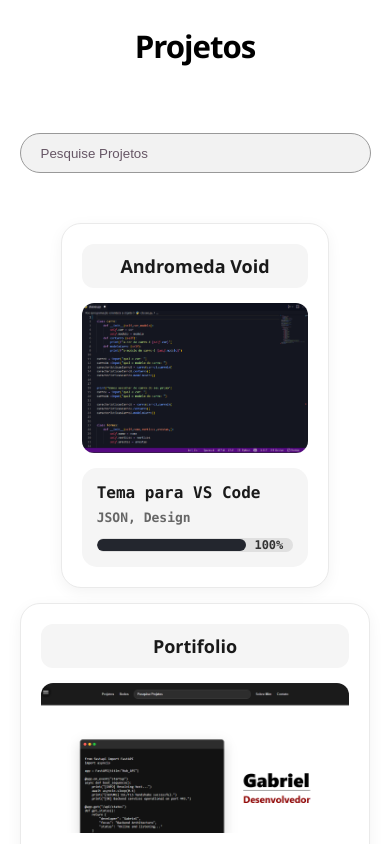
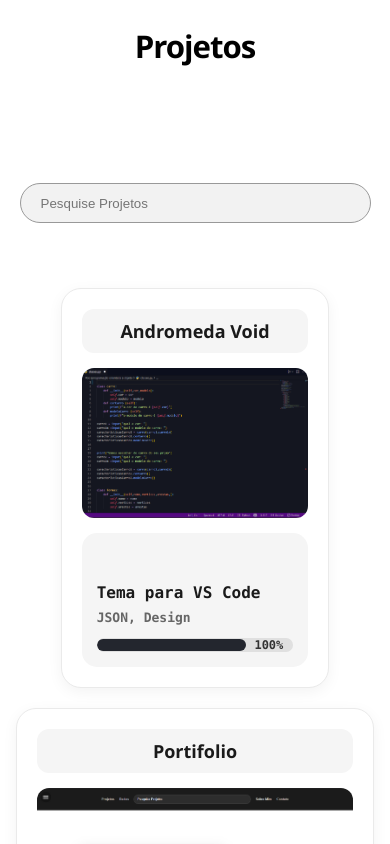
Before and after one commit to Gabrielbarbero/portfolio-gabriel-barbero, an Angular app: page / in a window 390 px wide. Shown: the part 1080-1924 px from the top of the page. Built offline with nearby package versions, Linux system fonts and the light colour scheme.

Commit message:
inacabado, padronização cards

```diff
--- a/src/app/components/card/card.css
+++ b/src/app/components/card/card.css
@@ -1,7 +1,8 @@
 .card {
     background-color: #ffffff;
     width: 100%;
-    max-width: 340px;
+    max-width: 380px; /* Largura PADRÃO para todos */
+    height: 420px; /* Altura RIGOROSAMENTE PADRÃO para todos */
     padding: 20px;
     display: flex;
     flex-direction: column;
@@ -12,6 +13,7 @@
     transition: transform 0.3s ease, box-shadow 0.3s ease;
     box-sizing: border-box;
     cursor: pointer;
+    margin: 0 auto; /* Garante centralização caso o container flex falhe */
 }
 
 .card:hover {
@@ -50,6 +52,8 @@
     object-fit: cover;
     width: 100%;
     height: 180px;
+    min-height: 180px;
+    max-height: 180px;
     border-radius: 12px;
 }
 
@@ -63,6 +67,8 @@
     padding: 15px;
     box-sizing: border-box;
     gap: 8px;
+    flex-grow: 1; /* Preenche o resto do card */
+    justify-content: flex-end; /* Empurra a barra de progresso pro final */
 }
 
 .infos h2 {
@@ -217,15 +223,16 @@
     .modal-desc {
         font-size: 14px;
     }
-
-    .card {
-        max-width: 100%;
-    }
 }
 
 @media (max-width: 400px) {
+    .card {
+        height: 400px; /* Ajuste leve para telas muito pequenas */
+    }
+
     .img-content {
         height: 150px;
+        min-height: 150px;
     }
 
     .title {
--- a/src/app/components/projetos/projetos.css
+++ b/src/app/components/projetos/projetos.css
@@ -28,7 +28,7 @@
     display: flex;
     flex-direction: column;
     align-items: center;
-    z-index: 100;
+    z-index: 99;
 }
 
 .search-bar-content {
@@ -37,7 +37,6 @@
     height: 40px;
     padding: 0 20px;
     border-radius: 20px;
-    transition: all 0.3s ease;
     background-color: #f2f2f2;
     color: #1a1a1a;
     border: 1px solid #999999;
@@ -46,82 +45,79 @@
     font-weight: 500;
 }
 
-.search-bar-content:hover {
-    box-shadow: 0 0 20px rgba(0, 0, 0, 0.1);
-    transform: scaleX(1.02);
-}
-
-.search-bar-content:focus {
-    border-color: #333333;
-    background-color: #ffffff;
-    box-shadow: 0 0 10px rgba(0, 0, 0, 0.1);
-}
-
-.search-bar-content::placeholder {
-    color: #665665;
-}
-
-.recommendations-list {
-    position: absolute;
-    top: 45px;
-    width: 100%;
-    background-color: #ffffff;
-    border: 1px solid #999999;
-    border-radius: 12px;
-    list-style: none;
-    padding: 0;
-    margin: 0;
-    z-index: 1000;
-    overflow: hidden;
-    box-shadow: 0 10px 25px rgba(0, 0, 0, 0.1);
-}
-
-.recommendations-list li {
-    padding: 12px 20px;
-    color: #1a1a1a;
-    text-align: left;
-    cursor: pointer;
-    font-family: 'Segoe UI', sans-serif;
-    transition: all 0.2s ease;
-    border-bottom: 1px solid #eee;
-}
-
-.recommendations-list li:last-child {
-    border-bottom: none;
-}
-
-.recommendations-list li:hover {
-    background-color: #f2f2f2;
-    color: #000;
-}
-
+/* --------------------------------------------------
+   CONTAINER DOS CARDS (Fica no projetos.css)
+   -------------------------------------------------- */
 .cards-container {
     width: 100%;
     max-width: 1200px;
     display: flex;
     flex-wrap: wrap;
-    justify-content: center;
-    gap: 20px;
+    justify-content: center; /* Centraliza tudo perfeitamente */
+    gap: 30px;
     margin-top: 50px;
     padding: 20px;
     box-sizing: border-box;
 }
 
+/* --------------------------------------------------
+   ESTILOS DO CARD (Idealmente colocar no card.css)
+   -------------------------------------------------- */
+.card {
+    width: 380px; /* Largura fixa impede que o card quebre ou estique */
+    max-width: 100%;
+    display: flex;
+    flex-direction: column;
+    background: #fff;
+    border: 1px solid #e0e0e0;
+    border-radius: 15px;
+    box-sizing: border-box;
+    box-shadow: 0 4px 6px rgba(0,0,0,0.05);
+    overflow: hidden;
+}
+
+.card img {
+    width: 100%;
+    height: 200px;
+    object-fit: cover;
+    display: block;
+    border-bottom: 1px solid #eee;
+}
+
+.card-content {
+    display: flex;
+    flex-direction: column;
+    flex-grow: 1;
+    padding: 20px;
+}
+
+.descricao {
+    overflow-y: auto;
+    flex-grow: 1;
+    margin-bottom: 15px;
+    padding-right: 5px;
+}
+
+/* Scrollbar estilizada */
+.descricao::-webkit-scrollbar {
+    width: 4px;
+}
+.descricao::-webkit-scrollbar-thumb {
+    background-color: #cccccc;
+    border-radius: 4px;
+}
+
+/* --------------------------------------------------
+   RESPONSIVIDADE (MOBILE)
+   -------------------------------------------------- */
 @media (max-width: 768px) {
-    .title {
-        margin-bottom: 1.5rem;
+    .cards-container {
+        padding: 15px;
+        gap: 20px;
     }
 
-    .search-container {
-        margin-top: 5vh;
-    }
-
-    .search-bar-content:hover {
-        transform: none;
-    }
-
-    .cards-container {
-        margin-top: 30px;
-        gap: 15px;
+    .card {
+        width: 100%;
+        height: fit-content;
     }
 }
```
